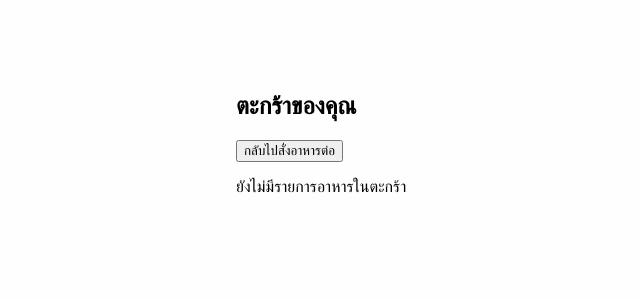
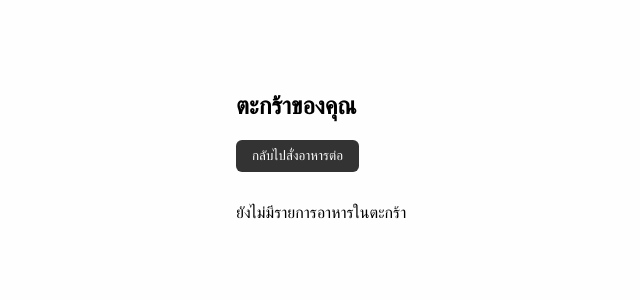
Before and after one commit to Setsukun1997/Food-order-sim, a React (Vite) app in the folder frontend/: page /cart in a window 1280 px wide. Shown: the top 300 px of the page, without its empty margins (4-644 px from the left). Built offline with nearby package versions, Linux system fonts and the light colour scheme.

Commit message:
Update Cart.css

```diff
--- a/frontend/src/styles/Cart.css
+++ b/frontend/src/styles/Cart.css
@@ -2,6 +2,8 @@
   padding: 2rem;
   max-width: 800px;
   margin: auto;
+  background-color: #fefefe;
+  min-height: 100vh;
 }
 
 .cart-item {
@@ -11,6 +13,7 @@
   background: #f9f9f9;
   padding: 1rem;
   border-radius: 8px;
+  box-shadow: 0 2px 6px rgba(0,0,0,0.1);
 }
 
 .cart-item img {
@@ -32,7 +35,7 @@
 
 .cart-controls button {
   padding: 0.3rem 0.6rem;
-  background-color: #ff6b6b;
+  background-color: #333;
   color: white;
   border: none;
   border-radius: 4px;
@@ -44,3 +47,13 @@
   background-color: #eee;
   border-radius: 4px;
 }
+
+.back-button {
+  margin-bottom: 1rem;
+  padding: 0.5rem 1rem;
+  background-color: #333;
+  color: white;
+  border: none;
+  border-radius: 6px;
+  cursor: pointer;
+}
```
